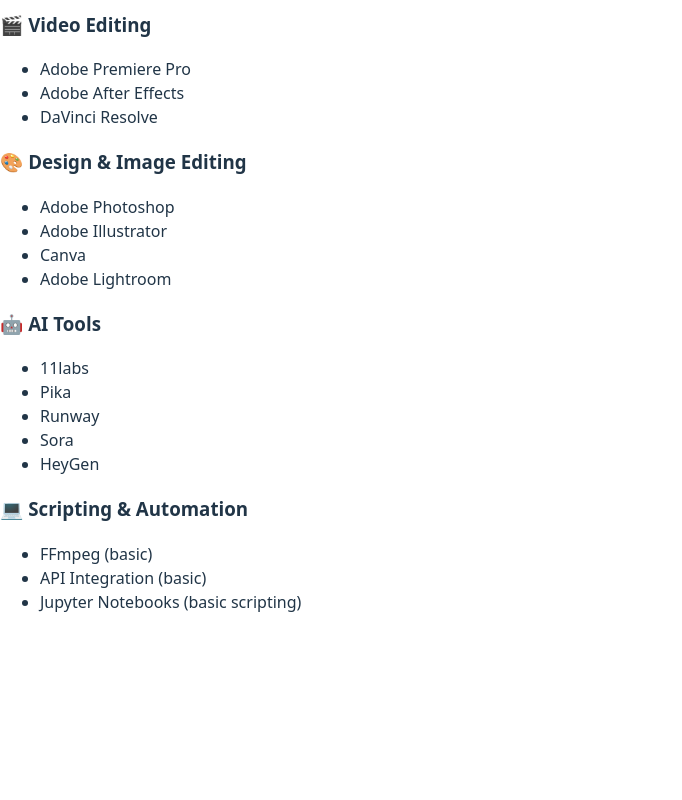
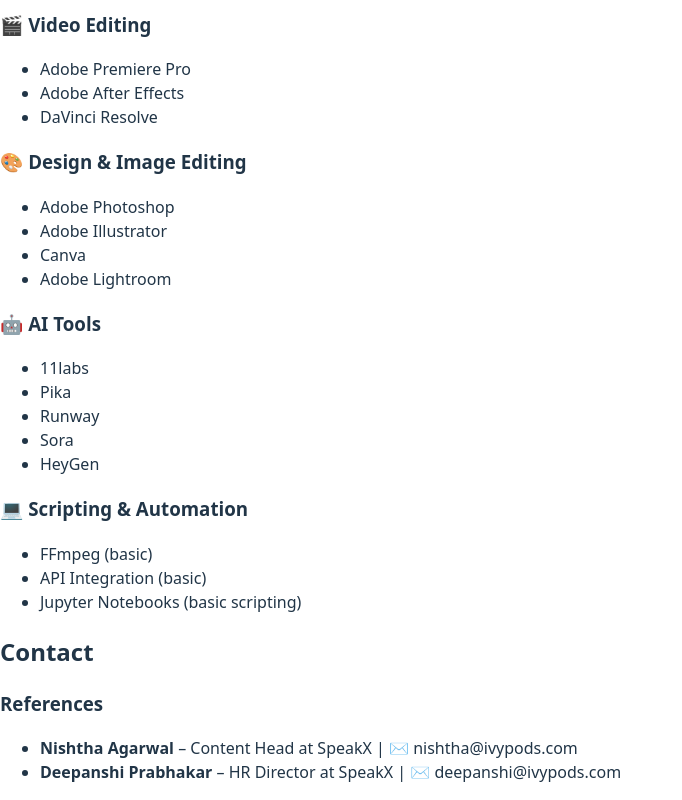
Before and after one commit to SJ-Got-Git/portfolio-site, a React (Vite) app: page / in a window 1280 px wide. Shown: the part 1453-2253 px from the top of the page, without its empty margins (0-682 px from the left). Before the commit the page ends 2083 px from the top, so only its background shows below. Built offline with nearby package versions, Linux system fonts and the light colour scheme.

Commit message:
Update tab title to 'Sonali's Portfolio'

```diff
--- a/src/App.jsx
+++ b/src/App.jsx
@@ -4,7 +4,7 @@
 import Education from "./components/Education";
 import Experience from "./components/Experience";
 import Skills from "./components/Skills";
-// import Contact from "./components/Contact";
+import Contact from "./components/Contact";
 
 export default function App() {
   return (
@@ -14,7 +14,7 @@
       <Education />
       <Experience />
       <Skills />
-      {/* <Contact /> */}
+      <Contact />
     </div>
   );
 }
--- a/src/components/Contact.jsx
+++ b/src/components/Contact.jsx
@@ -9,9 +9,9 @@
         transition={{ duration: 0.5 }}
       >
         <h2 className="text-3xl font-bold mb-4">Contact</h2>
-        <p className="text-gray-700">📞 +91 81928 57286</p>
+        {/* <p className="text-gray-700">📞 +91 81928 57286</p>
         <p className="text-gray-700">✉️ <a className="underline" href="mailto:sonali.08051999@gmail.com">sonali.08051999@gmail.com</a></p>
-        <p className="text-gray-700">🔗 <a className="underline" href="https://linkedin.com/in/sonalijaiswal" target="_blank">LinkedIn</a></p>
+        <p className="text-gray-700">🔗 <a className="underline" href="https://linkedin.com/in/sonalijaiswal" target="_blank">LinkedIn</a></p> */}
         <h3 className="text-xl font-semibold mt-6">References</h3>
         <ul className="mt-2 text-gray-600">
           <li><strong>Nishtha Agarwal</strong> – Content Head at SpeakX | ✉️ nishtha@ivypods.com</li>
```
